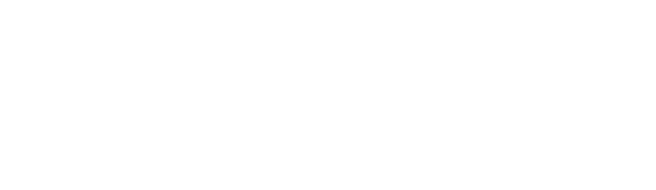
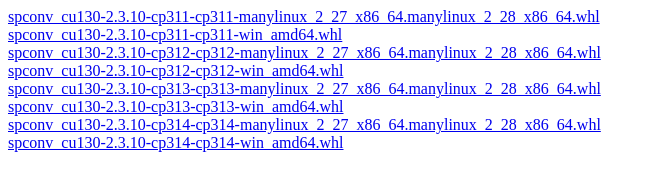
Before and after one commit to rathaROG/cumm-spconv, a plain HTML site: page spconv-cu130/index.html in a window 1280 px wide. Shown: the whole page, without its empty margins (0-656 px from the left). Drawn offline with Linux system fonts and the light colour scheme.

Commit message:
Add spconv-2.3.10

```diff
--- a/spconv-cu130/index.html
+++ b/spconv-cu130/index.html
@@ -1,5 +1,13 @@
 <!DOCTYPE html>
 <html>
   <body>
+    <a href="https://github.com/rathaROG/spconv-gpu/releases/download/v2.3.10/spconv_cu130-2.3.10-cp311-cp311-manylinux_2_27_x86_64.manylinux_2_28_x86_64.whl">spconv_cu130-2.3.10-cp311-cp311-manylinux_2_27_x86_64.manylinux_2_28_x86_64.whl</a><br>
+    <a href="https://github.com/rathaROG/spconv-gpu/releases/download/v2.3.10/spconv_cu130-2.3.10-cp311-cp311-win_amd64.whl">spconv_cu130-2.3.10-cp311-cp311-win_amd64.whl</a><br>
+    <a href="https://github.com/rathaROG/spconv-gpu/releases/download/v2.3.10/spconv_cu130-2.3.10-cp312-cp312-manylinux_2_27_x86_64.manylinux_2_28_x86_64.whl">spconv_cu130-2.3.10-cp312-cp312-manylinux_2_27_x86_64.manylinux_2_28_x86_64.whl</a><br>
+    <a href="https://github.com/rathaROG/spconv-gpu/releases/download/v2.3.10/spconv_cu130-2.3.10-cp312-cp312-win_amd64.whl">spconv_cu130-2.3.10-cp312-cp312-win_amd64.whl</a><br>
+    <a href="https://github.com/rathaROG/spconv-gpu/releases/download/v2.3.10/spconv_cu130-2.3.10-cp313-cp313-manylinux_2_27_x86_64.manylinux_2_28_x86_64.whl">spconv_cu130-2.3.10-cp313-cp313-manylinux_2_27_x86_64.manylinux_2_28_x86_64.whl</a><br>
+    <a href="https://github.com/rathaROG/spconv-gpu/releases/download/v2.3.10/spconv_cu130-2.3.10-cp313-cp313-win_amd64.whl">spconv_cu130-2.3.10-cp313-cp313-win_amd64.whl</a><br>
+    <a href="https://github.com/rathaROG/spconv-gpu/releases/download/v2.3.10/spconv_cu130-2.3.10-cp314-cp314-manylinux_2_27_x86_64.manylinux_2_28_x86_64.whl">spconv_cu130-2.3.10-cp314-cp314-manylinux_2_27_x86_64.manylinux_2_28_x86_64.whl</a><br>
+    <a href="https://github.com/rathaROG/spconv-gpu/releases/download/v2.3.10/spconv_cu130-2.3.10-cp314-cp314-win_amd64.whl">spconv_cu130-2.3.10-cp314-cp314-win_amd64.whl</a><br>
   </body>
 </html>
```
Also changed, not shown: spconv-cu128/index.html (+8 -0 lines), spconv/index.html (+4 -0 lines).
